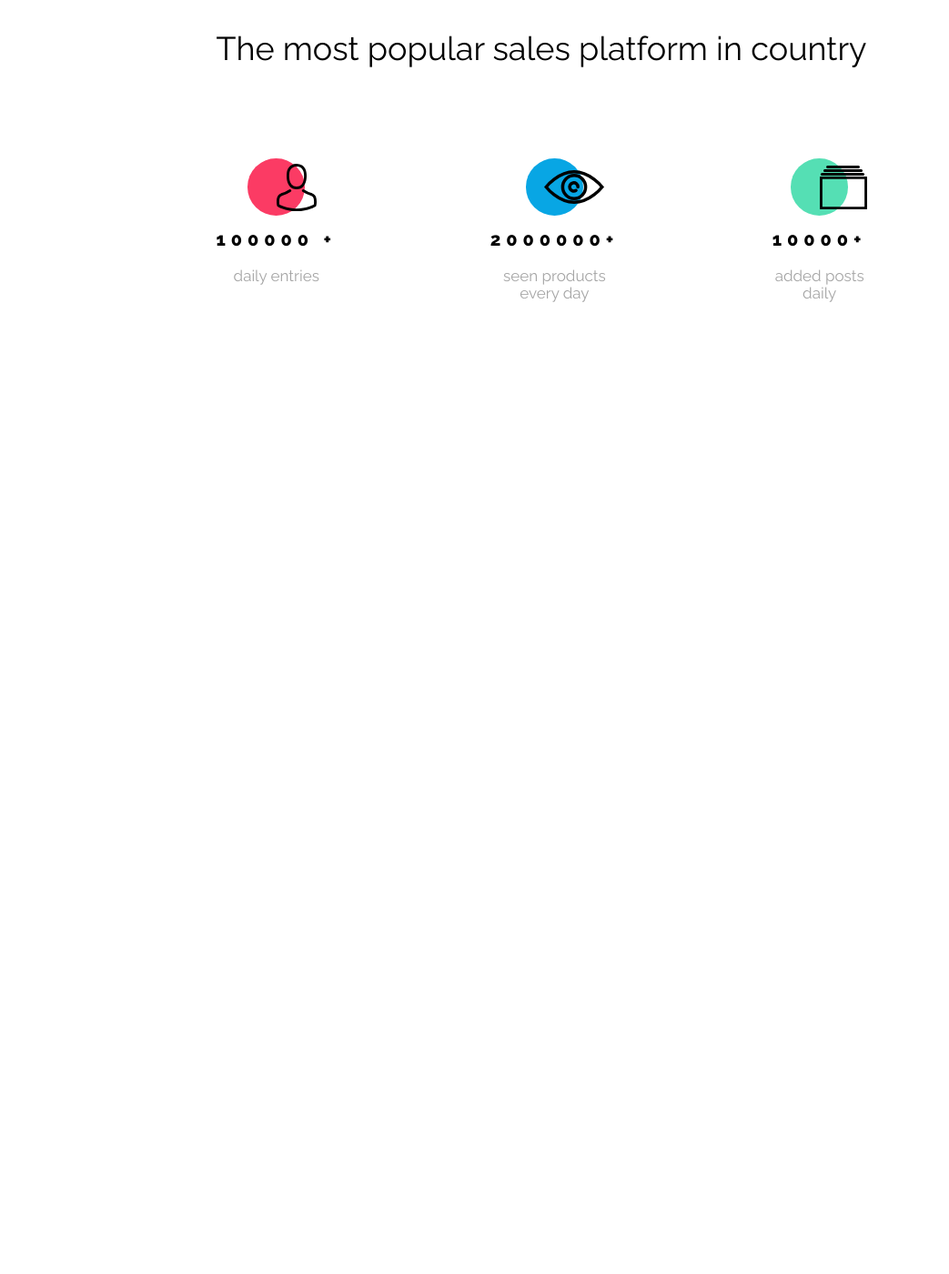
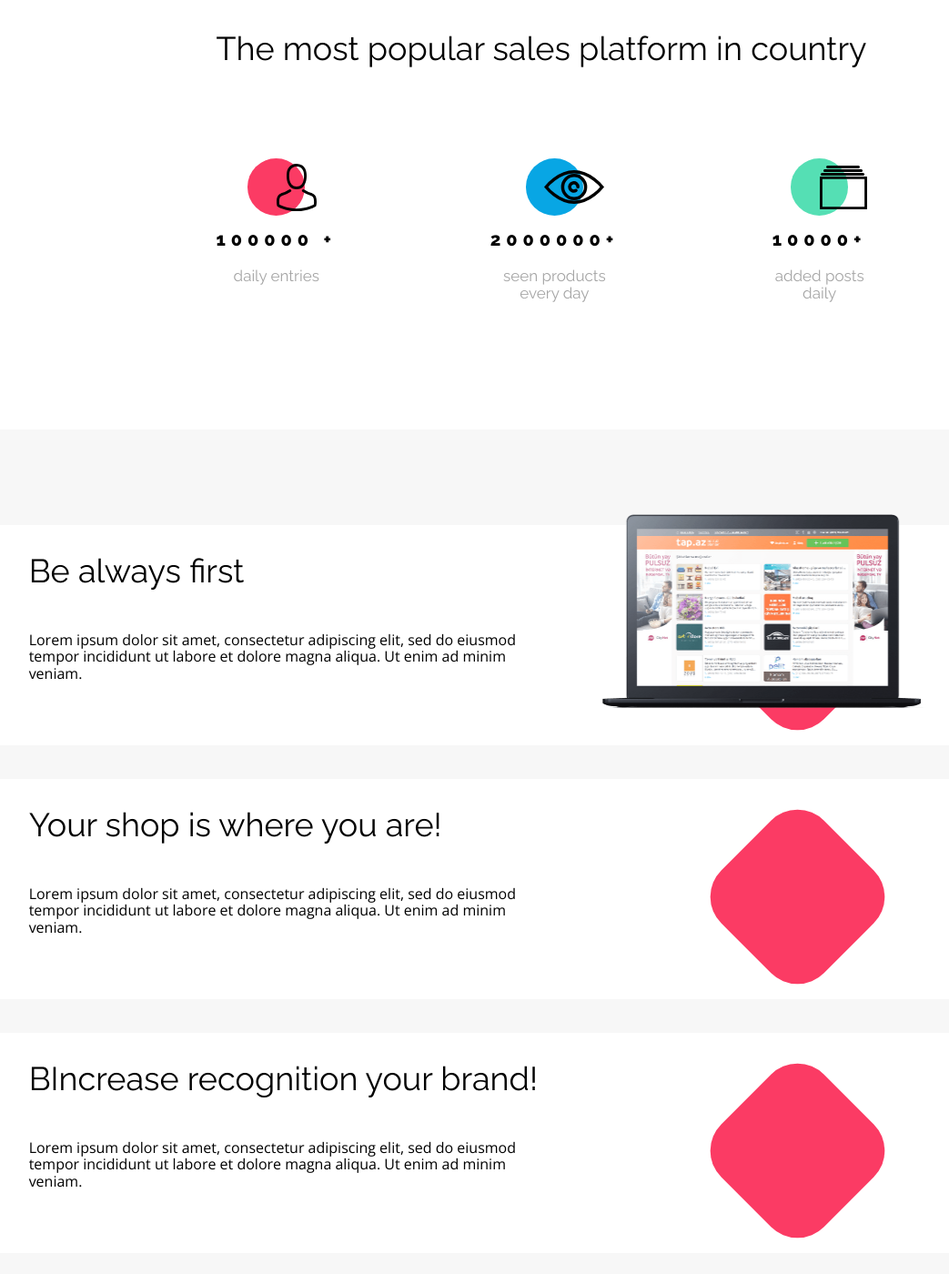
Before and after one commit to Marcin32167/BestShop, a plain HTML site: page index.html in a window 1280 px wide. Shown: the part 1009-2409 px from the top of the page at 91% size, without its empty margins (45-1088 px from the left). Before the commit the page ends 1481 px from the top, so only its background shows below. Drawn offline with nearby package versions, Linux system fonts and the light colour scheme.

Commit message:
section benefit half work

```diff
--- a/index.html
+++ b/index.html
@@ -76,5 +76,47 @@
 </section>
 
 
+<section class="benefity">
+    <div class="benefity__wrapper">
+        <div class="benefit__card">
+            <div class="benefit__col1">
+                <h2 class="benefit__title">Be always first</h2>
+                <p class="benefit__desc">Lorem ipsum dolor sit amet, consectetur adipiscing elit, sed do eiusmod tempor
+                    incididunt ut labore et dolore magna aliqua. Ut enim ad minim veniam.</p>
+                <div class="benefit__sep"></div>
+            </div>
+            <div class="benefit__col2">
+                <img src="src/images/Macbook.png" alt="" class="benefit__img">
+                <div class="benefit__bg"></div>
+            </div>
+        </div>
+        <div class="benefit__card">
+            <div class="benefit__col1">
+                <h2 class="benefit__title">Your shop is where you are!</h2>
+                <p class="benefit__desc">Lorem ipsum dolor sit amet, consectetur adipiscing elit, sed do eiusmod tempor
+                    incididunt ut labore et dolore magna aliqua. Ut enim ad minim veniam.</p>
+                <div class="benefit__sep"></div>
+            </div>
+            <div class="benefit__col2">
+                <img src="" alt="" class="benefit__img">
+                <div class="benefit__bg"></div>
+            </div>
+        </div>
+        <div class="benefit__card">
+            <div class="benefit__col1">
+                <h2 class="benefit__title">BIncrease recognition your brand!</h2>
+                <p class="benefit__desc">Lorem ipsum dolor sit amet, consectetur adipiscing elit, sed do eiusmod tempor
+                    incididunt ut labore et dolore magna aliqua. Ut enim ad minim veniam.</p>
+                <div class="benefit__sep"></div>
+            </div>
+            <div class="benefit__col2">
+                <img src="" alt="" class="benefit__img">
+                <div class="benefit__bg"></div>
+            </div>
+        </div>
+    </div>
+</section>
+
+
 </body>
 </html>
--- a/src/css/main.css
+++ b/src/css/main.css
@@ -220,3 +220,94 @@ html, body {
     margin-top: 0;
     text-align: center;
 }
+
+
+
+
+
+
+
+
+
+
+
+
+
+
+
+.benefity {
+    height: 100vh;
+    background-color: var(--color-light-grey);
+    display: flex;
+    justify-content: center;
+    align-item: center;
+    padding-top: 6.5625rem;
+    padding-bottom: 6.5625rem;
+
+}
+
+.benefity__wrapper {
+    display: flex;
+    flex-direction: column;
+    gap: 2.3125rem;
+}
+
+.benefit__card {
+    padding-left: 2.1875rem;
+    padding-right: 2.1875rem;
+    background-color: var(--color-white);
+    display: flex;
+    height: 23.125rem;
+}
+
+.benefit__col1 {
+    display: flex;
+    flex-direction: column;
+    width: 50%;
+}
+
+.benefit__title {
+    font-family: "Raleway", sans-serif;
+    font-weight: 400;
+    font-size: 2.25rem;
+    color: var(--color-black)
+}
+
+.benefit__desc {
+    font-family: "Open Sans", sans-serif;
+    font-weight: 400;
+    font-size: 1rem;
+    color: var(--color-black);
+}
+
+.benefit__sep {
+    width: 20.4775rem;
+    max-height: .025rem;
+}
+
+.benefit__col2 {
+    width: 50%;
+    position: relative;
+    display: flex;
+    justify-content: center;
+}
+
+.benefit__img {
+    position: absolute;
+    left: 50px;
+    bottom: 2.375rem;
+    max-width: 24.1525rem;
+    max-height: 18.1875rem;
+    z-index: 1;
+}
+
+.benefit__bg {
+    position: absolute;
+    top: 50px;
+    width: 9.9375rem;
+    height: 9.9375rem;
+    transform: matrix(0.71, 0.71, -0.71, 0.71, 0, 0);
+    background-color: var(--color-redish);
+    border-radius: 41px;
+    opacity: 1;
+}
```
Lines whose indentation alone changed are shown as unchanged.
